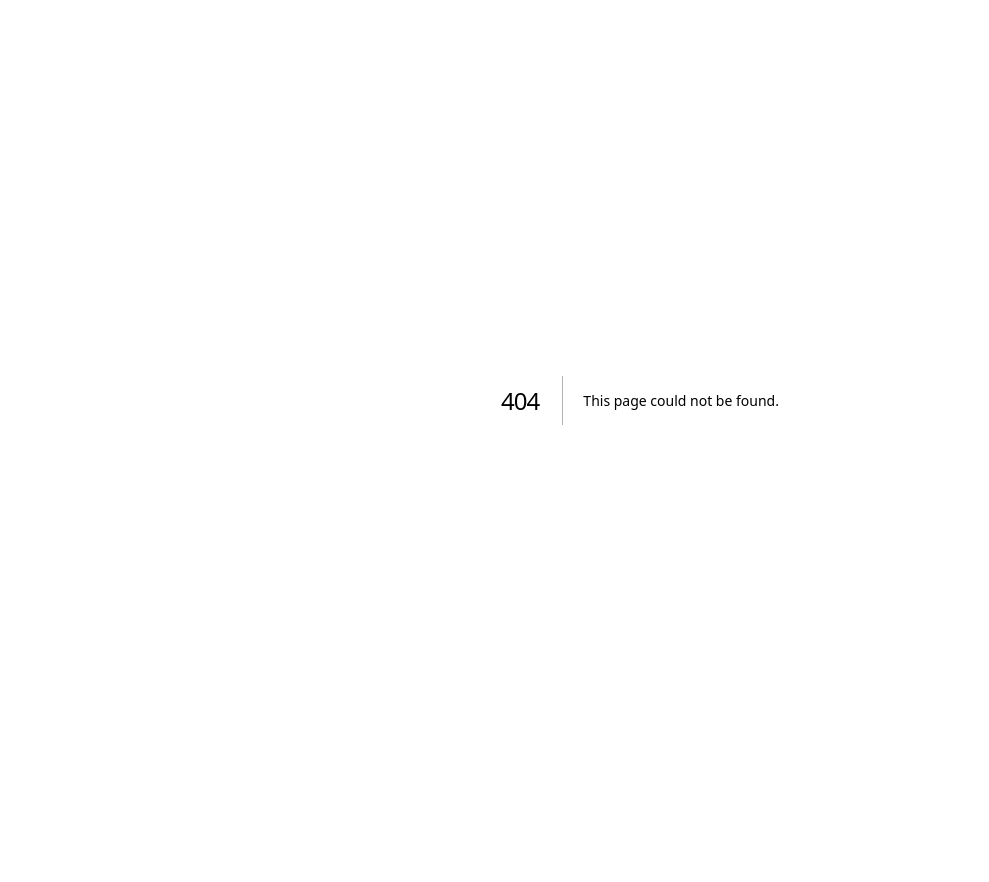
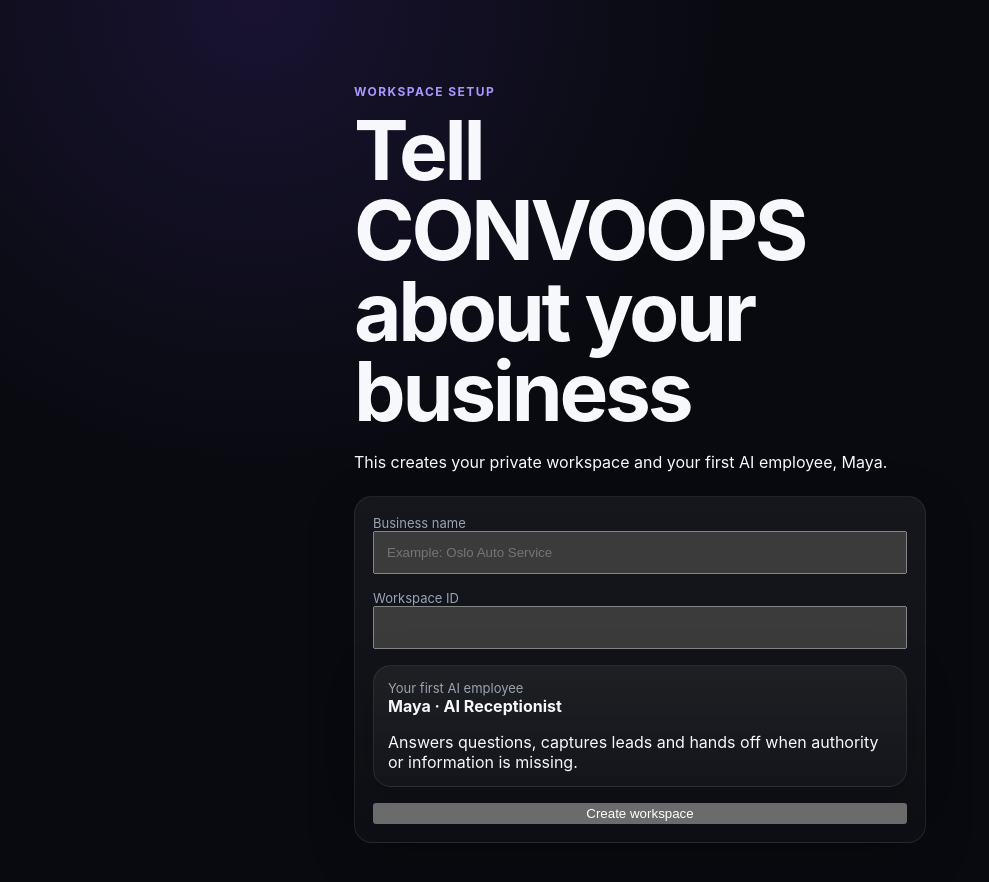
Before and after one commit to foziakahero-dot/WHATSAPP, a Next.js app: page /setup in a window 1280 px wide. Before the commit this address had no page. Shown: the top 882 px of the page, without its empty margins (0-989 px from the left). Before the commit the page ends 800 px from the top, so only its background shows below. Built offline with nearby package versions, Linux system fonts and the light colour scheme.

Commit message:
Add business workspace onboarding

```diff
--- /dev/null
+++ b/app/setup/page.tsx
@@ -0,0 +1,81 @@
+'use client'
+
+import { FormEvent, useMemo, useState } from 'react'
+import { useRouter } from 'next/navigation'
+import { createClient } from '@/lib/supabase/client'
+
+function slugify(value: string) {
+  return value
+    .toLowerCase()
+    .trim()
+    .replace(/[^a-z0-9]+/g, '-')
+    .replace(/^-+|-+$/g, '')
+    .slice(0, 50)
+}
+
+export default function SetupPage() {
+  const router = useRouter()
+  const [name, setName] = useState('')
+  const [customSlug, setCustomSlug] = useState('')
+  const [message, setMessage] = useState('')
+  const [loading, setLoading] = useState(false)
+  const slug = useMemo(() => customSlug || slugify(name), [customSlug, name])
+
+  async function submit(event: FormEvent) {
+    event.preventDefault()
+    setLoading(true)
+    setMessage('')
+
+    const supabase = createClient()
+    const { data: auth } = await supabase.auth.getUser()
+
+    if (!auth.user) {
+      router.push('/login')
+      return
+    }
+
+    const { error } = await supabase.rpc('create_organization', {
+      org_name: name,
+      org_slug: slug
+    })
+
+    if (error) {
+      setMessage(error.message)
+      setLoading(false)
+      return
+    }
+
+    router.push('/dashboard')
+  }
+
+  return (
+    <main style={{ maxWidth: 620, margin: '60px auto', padding: 24 }}>
+      <div className="eyebrow">Workspace setup</div>
+      <h1>Tell CONVOOPS about your business</h1>
+      <p className="muted">This creates your private workspace and your first AI employee, Maya.</p>
+
+      <form onSubmit={submit} className="card" style={{ display: 'grid', gap: 16, marginTop: 24 }}>
+        <label>
+          <div className="label">Business name</div>
+          <input value={name} onChange={(e) => setName(e.target.value)} required minLength={2} style={{ width: '100%', padding: 12 }} placeholder="Example: Oslo Auto Service" />
+        </label>
+
+        <label>
+          <div className="label">Workspace ID</div>
+          <input value={slug} onChange={(e) => setCustomSlug(slugify(e.target.value))} required minLength={3} style={{ width: '100%', padding: 12 }} />
+        </label>
+
+        <div className="card" style={{ padding: 14 }}>
+          <div className="label">Your first AI employee</div>
+          <strong>Maya · AI Receptionist</strong>
+          <p className="muted" style={{ marginBottom: 0 }}>Answers questions, captures leads and hands off when authority or information is missing.</p>
+        </div>
+
+        <button className="button" disabled={loading} type="submit">
+          {loading ? 'Creating workspace…' : 'Create workspace'}
+        </button>
+        {message ? <p className="muted">{message}</p> : null}
+      </form>
+    </main>
+  )
+}
```
